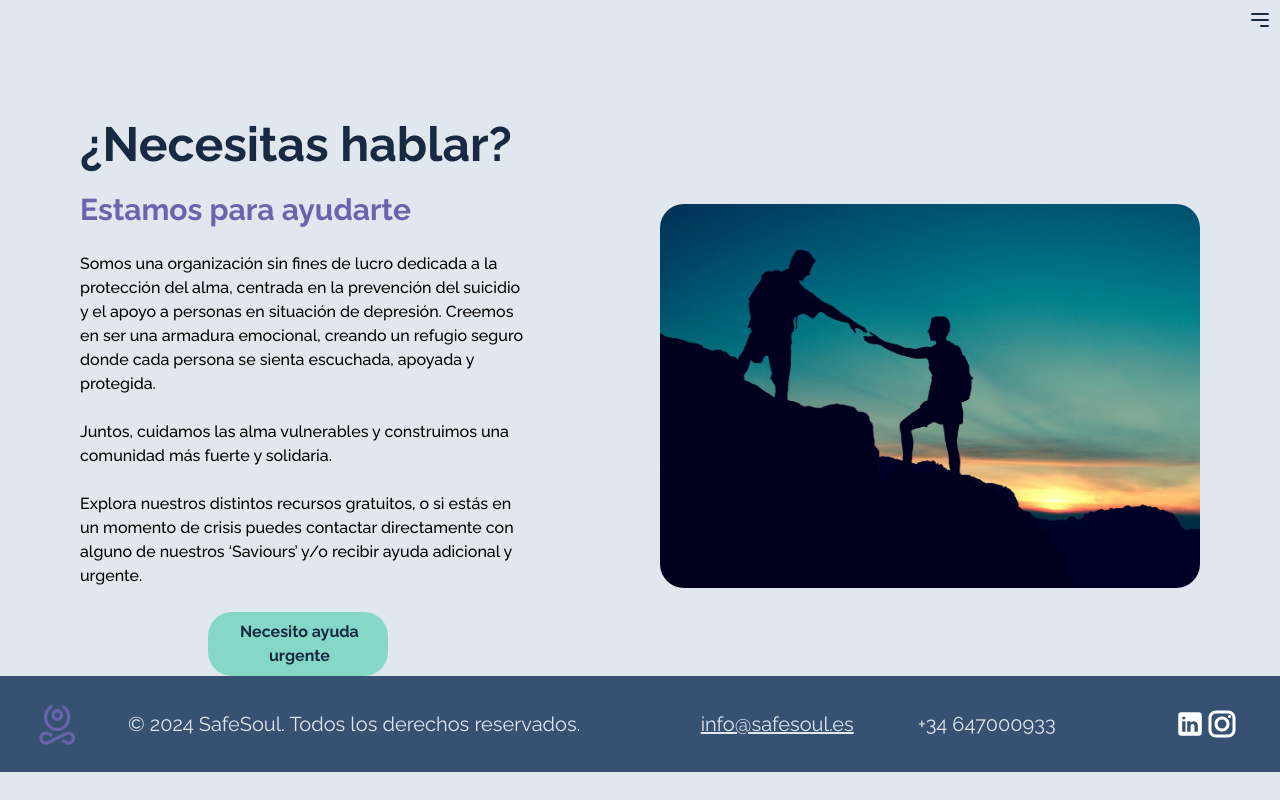
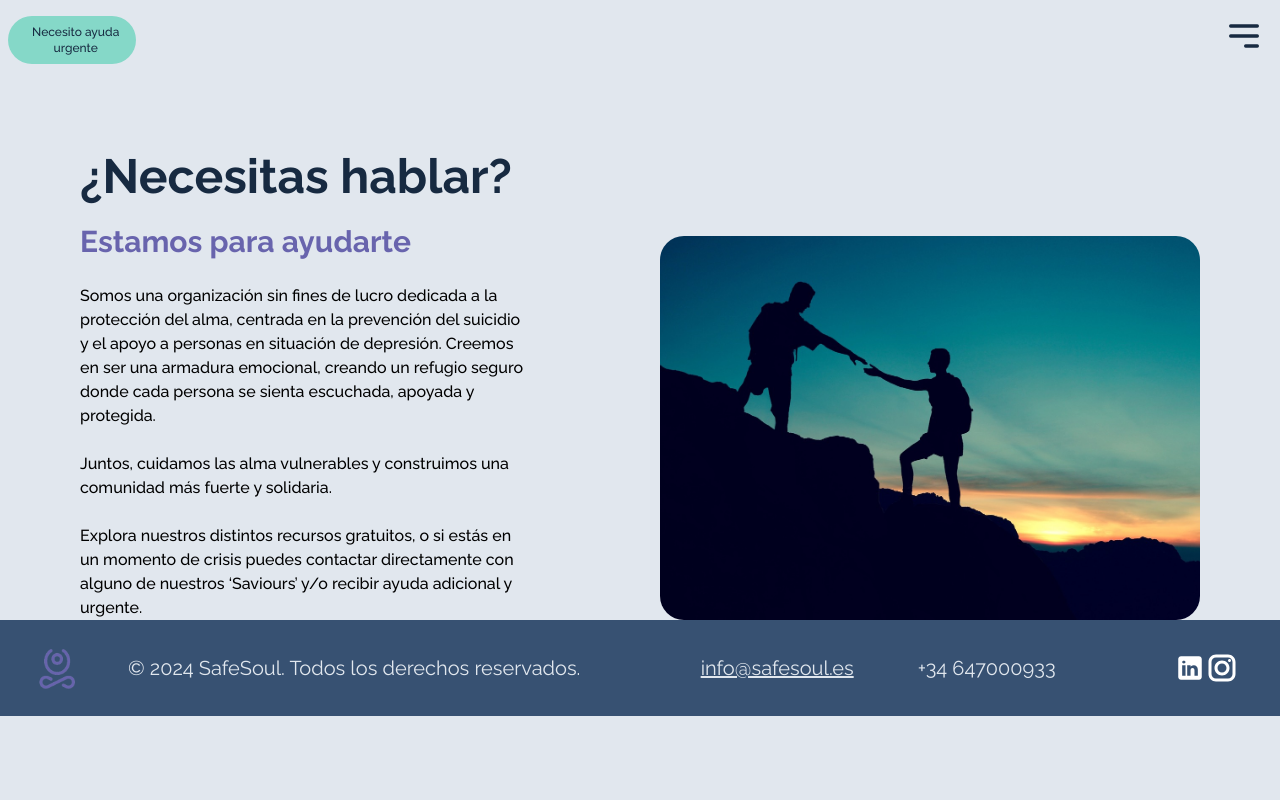
Before and after one commit to LorelizDev/hackaton-F5-G1-2024, a React (Vite) app: page / in a window 1280 px wide. Built offline with nearby package versions, Linux system fonts and the light colour scheme.

Commit message:
fix(helpbutton):move-helpbutton-to-navbar

```diff
--- a/src/components/ErrorBoundary.jsx
+++ b/src/components/ErrorBoundary.jsx
@@ -6,7 +6,7 @@ const ErrorBoundary = () => {
 
             <img src="src\assets\images\resources\page-error-404.png" alt="404: Página no encontrada" />
             <p className="mt-6 text-lg leading-7 text-dark text-center font-semibold">Lo sentimos, no pudimos encontrar la página que estás buscando.</p>
-            <a to="/"
+            <a href="/"
                 className="mt-8 rounded-lg bg-medium px-3.5 py-2.5 text-sm font-semibold text-white shadow-sm hover:bg-teal-500 focus-visible:outline focus-visible:outline-2 focus-visible:outline-offset-2 focus-visible:outline-teal-600">
                   Volver al inicio
             </a >
--- a/src/components/HelpButton.jsx
+++ b/src/components/HelpButton.jsx
@@ -4,8 +4,8 @@ const HelpButton = () => {
   return (
     <>
 <div>
-    <div className="flex lg:w-[180px] lg:mt-6 lg:rounded-3xl lg:pt-2 lg:pb-2 lg:ml-52 bg-contrast  max-sm:rounded-3xl max-sm:w-32 max-sm:mt-4 max-sm:pb-2 max-sm:pt-2 max-sm:h-22 max-sm:ml-4">
-      <button className="flex lg:text-md lg:ml-8  lg:font-bold lg:text-dark  max-sm:ml-6 max-sm:text-xs font-mainFont max-sm:text-dark  max-sm:font-medium">Necesito ayuda<br/>urgente</button>
+    <div className="flex bg-contrast rounded-3xl w-32 m-2 pb-2 pt-2 h-22">
+      <button className="flex text-md font-bold text-dark  ml-6 text-xs font-mainFont text-dark  font-medium">Necesito ayuda<br/>urgente</button>
     </div>
 </div>
     </>
--- a/src/components/Navbar.jsx
+++ b/src/components/Navbar.jsx
@@ -2,6 +2,7 @@ import React, { useState, useRef, useEffect } from 'react';
 import LogOutButton from "../components/LogOutButton";
 import { useUserContext } from '../context/UserContext';
 import { Link } from 'react-router-dom';
+import HelpButton from '../components/HelpButton'
 
 const Navbar = () => {
   const { userAuth } = useUserContext();
@@ -30,9 +31,18 @@ const Navbar = () => {
     <>
       <div className="flex justify-end relative z-10">
         <button onClick={toggleMenu} className="flex p-2 text-dark focus:outline-none z-20">
-          {!open?
+          {
+            !open ?
+
+              <div className="absolute left-0 flex justify-center bg-light">
+                <HelpButton className="w-96" />
+              </div>
+              :
+              <a href="/"><img src="src\assets\images\resources\LogoSafeSoul.png" className='h-10 m-2 absolute left-0' alt="SafeSoul" /></a>
+          }
+          {!open ?
             <svg
-            className="w-6 h-6"
+              className="h-10 m-2"
               fill="none"
               stroke="currentColor"
               viewBox="0 0 24 24"
@@ -41,25 +51,30 @@ const Navbar = () => {
               <path strokeLinecap="round" strokeLinejoin="round" strokeWidth="2" d="M4 6h16M4 12h16m-7 6h7" />
             </svg>
             :
-          <svg xmlns="http://www.w3.org/2000/svg" x="0px" y="0px" width="24" height="24" viewBox="0 0 24 24">
+            <svg className="m-2" xmlns="http://www.w3.org/2000/svg" x="0px" y="0px" width="35" height="35" viewBox="0 0 24 24">
               <path d="M 4.7070312 3.2929688 L 3.2929688 4.7070312 L 10.585938 12 L 3.2929688 19.292969 L 4.7070312 20.707031 L 12 13.414062 L 19.292969 20.707031 L 20.707031 19.292969 L 13.414062 12 L 20.707031 4.7070312 L 19.292969 3.2929688 L 12 10.585938 L 4.7070312 3.2929688 z"></path>
             </svg>
           }
-        </button>
+        </button >
         {open && (
-          <div ref={menuRef} className="top-5 max-sm:w-screen max-sm:h-screen absolute right-0 mt-2 w-96 bg-light rounded-lg ">
+          <div ref={menuRef} className="top-10 max-sm:w-screen max-sm:h-screen absolute right-0 mt-2 w-96 bg-light rounded-lg ">
 
             <ul className="flex flex-col p-2">
               {
-                !userAuth && <li className="py-2 px-4 hover:bg-gray-200 font-mainFont font-black text-3xl text-dark"><Link to="/login">Iniciar sesión</Link></li>
+                !userAuth ?
+                  <li className="py-2 px-4 hover:bg-gray-200 font-mainFont font-black text-3xl text-dark"><Link to="/login">Iniciar sesión</Link></li>
+                  :
+                  <div className='font-light text-right mr-6'>
+                    <Link to='/myspace' className='underline hover:font-semibold'>Mi espacio</Link>
+                  </div>
               }
               {
                 !userAuth && <li className="px-4 hover:bg-gray-200 font-mainFont font-bold text-medium text-2xl"><Link to="/register">Registro</Link></li>
               }
-              <li className="px-4 hover:bg-gray-200 font-mainFont font-bold text-medium text-2xl"><Link to="/saviours">Quiero ser Savior</Link></li>
-              <li className="px-4 hover:bg-gray-200 font-mainFont font-bold text-medium text-2xl"><Link to="/forum">Comunidad</Link></li>
-              <li className="px-4 hover:bg-gray-200 font-mainFont font-bold text-medium text-2xl"><Link to="/chat">ChatBot</Link></li>
-              <li className="py-2 px-4 hover:bg-gray-200 font-mainFont font-black text-3xl text-dark"><Link to="/resources">Recursos</Link></li>
+              <li className=" px-4 hover:bg-gray-200 font-mainFont font-bold text-medium text-2xl"><a href="/chat">Chat</a></li>
+              <li className="px-4 hover:bg-gray-200 font-mainFont font-bold text-medium text-2xl"><a href="/forum">Foro</a></li>
+              <li className="px-4 hover:bg-gray-200 font-mainFont font-bold text-medium text-2xl"><a href="/saviours">Quiero ser Saviour</a></li>
+              <li className="py-2 px-4 hover:bg-gray-200 font-mainFont font-black text-3xl text-dark"><a href="/resources">Recursos</a></li>
               <li className=" px-4 hover:bg-gray-200 font-mainFont font-bold text-medium text-2xl">Talleres</li>
               <li className=" px-4 hover:bg-gray-200 font-mainFont font-bold text-medium text-2xl">Comunidad</li>
               <li className=" px-4 hover:bg-gray-200 font-mainFont font-bold text-medium text-2xl">Noticias</li>
@@ -67,8 +82,9 @@ const Navbar = () => {
               {userAuth && <LogOutButton />}
             </ul>
           </div>
-        )}
-      </div>
+        )
+        }
+      </div >
     </>
   );
 };
--- a/src/pages/Forum.jsx
+++ b/src/pages/Forum.jsx
@@ -1,5 +1,4 @@
 import React, { useEffect, useState } from 'react'
-import { Link } from 'react-router-dom'
 import { GoPencil } from "react-icons/go";
 import CardPost from '../components/CardPost'
 import SearchBar from '../components/SearchBar'
@@ -73,9 +72,6 @@ const Forum = () => {
 
   return (
     <>
-      <div className='font-light text-right mr-6'>
-        <Link to='/myspace' className='underline hover:font-semibold'>Mi espacio</Link>
-      </div>
       <div className='flex items-center w-3/5 mx-auto my-6'>
         <SearchBar onSearch={handleSearch} />
         <button className='bg-medium rounded-full w-8 h-8 ml-2'>
--- a/src/pages/Home.jsx
+++ b/src/pages/Home.jsx
@@ -1,7 +1,5 @@
 import React from 'react'
 import imgHome from '../assets/imgHome.jpg'
-import HelpButton from '../components/HelpButton'
-
 
 function Home() {
   return (
@@ -40,11 +38,6 @@ function Home() {
       <img className="lg:w-[540px] lg:h-96 lg:rounded-3xl  max-sm:w-96 max-sm:ml-6 max-sm:mr-6 max-sm:h-64 max-sm:rounded-3xl  max-sm:mt-6" src={imgHome} alt="" />
   </div>
 
-    {/* div 5 ( Button Component )*/}
-  <div className="flex max-sm:justify-center max-sm:bg-light">
-      <HelpButton className="w-96" />
-  </div>
-
 </div>
   {/* End of div container */}
 
```
Lines whose indentation alone changed are shown as unchanged.
